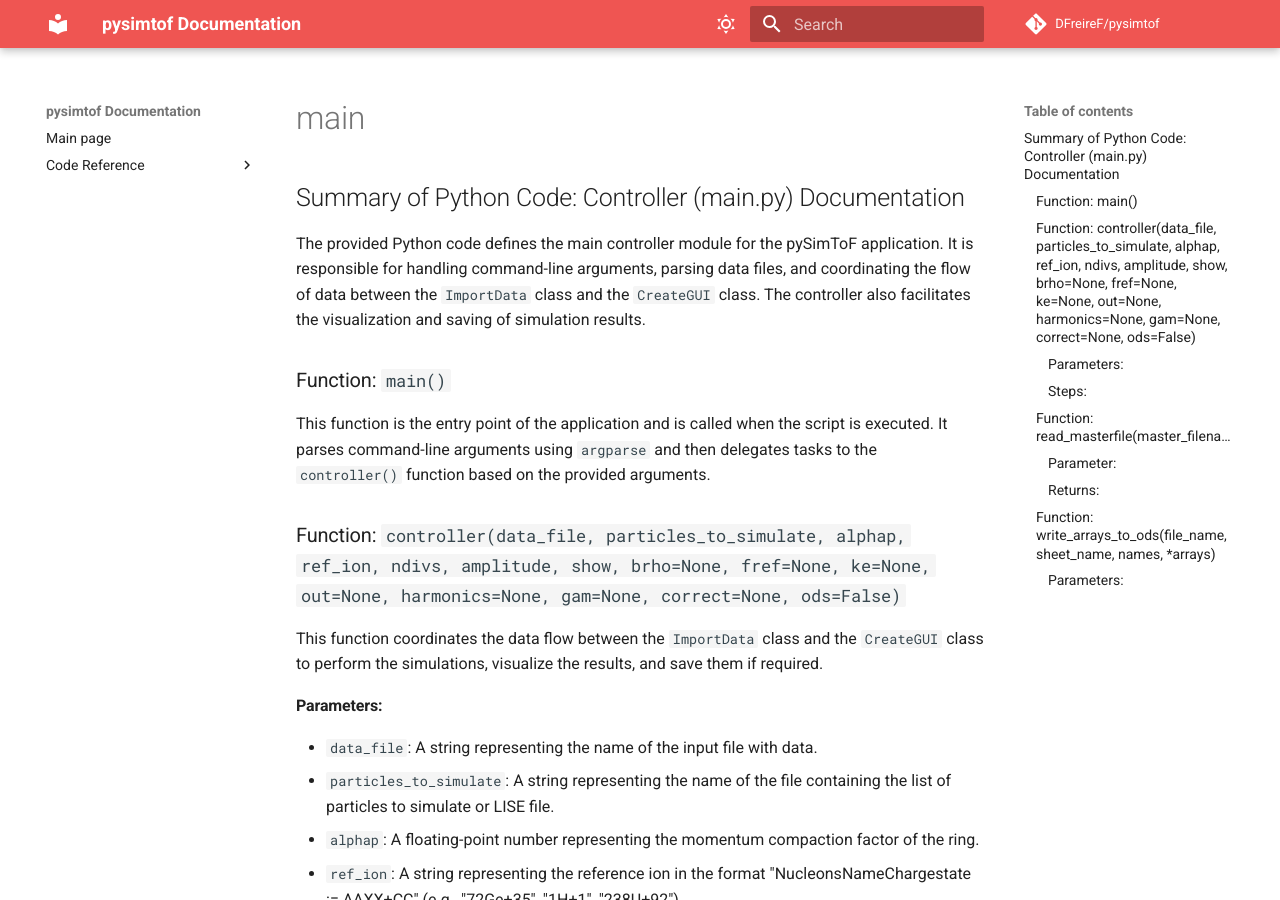
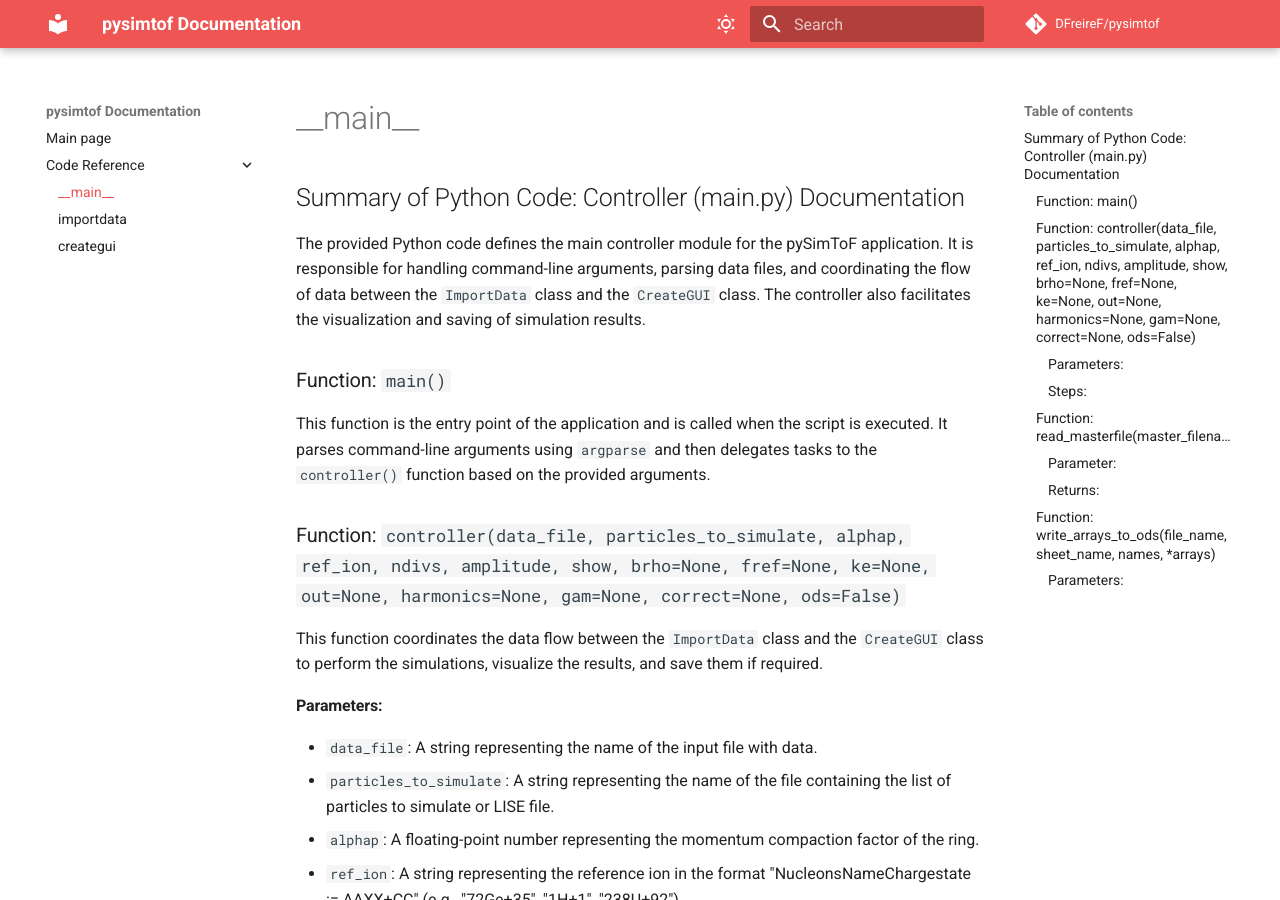
Before and after one commit to DFreireF/rionid, an MkDocs documentation site: the page built from docs/__main__.md, in a window 1280 px wide and 900 px high. Built offline with MkDocs 1.6.1 and Material for MkDocs 9.7.7, drawn with Linux system fonts in a browser that asks for light colours; comment, search, counter and statistics services are not loaded.

Commit message:
Update mkdocs.yml

```diff
--- a/mkdocs.yml
+++ b/mkdocs.yml
@@ -48,9 +48,9 @@ plugins:
 nav:
   - Main page: index.md
   - Code Reference:
-    - __main__: references/plotters.md
-    - importdata: references/tools.md
-    - creategui: references/iqbase.md
+    - __main__: __main__.md
+    - importdata: importdata.md
+    - creategui: creategui.md
 
 extra:
   social:
```
